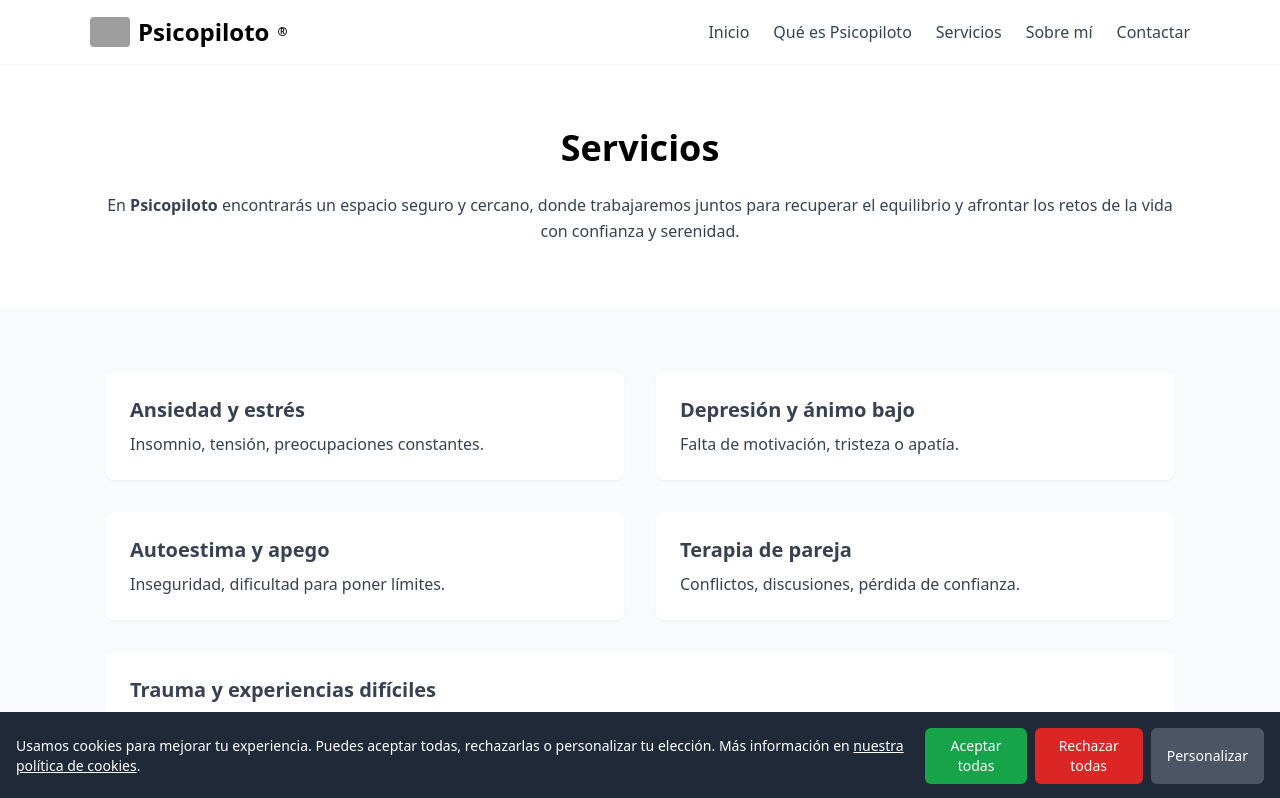
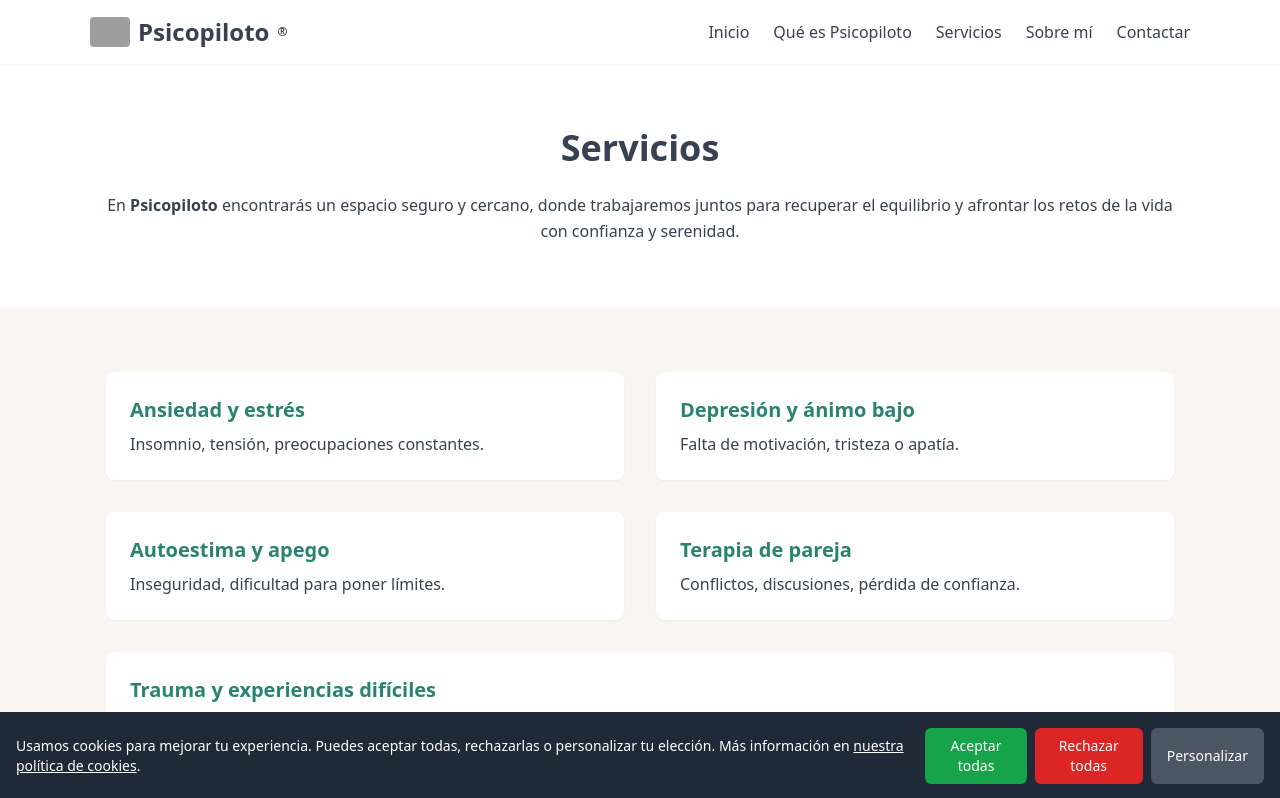
Before and after one commit to psicopiloto/psicopilotopage1, a Next.js app: page /servicios in a window 1280 px wide. Shown: the top 798 px of the page. Built offline with nearby package versions, Linux system fonts and the light colour scheme; grey boxes are pictures that could not be loaded.

Commit message:
Update servicios.js

```diff
--- a/pages/servicios.js
+++ b/pages/servicios.js
@@ -1,45 +1,57 @@
 import Nav from "../components/Nav";
 import Footer from "../components/Footer";
-import Link from "next/link"; // ✅ Importado para evitar el error
+import Link from "next/link";
 
 export default function Servicios() {
   return (
-    <div className="min-h-screen flex flex-col">
+    <div className="min-h-screen flex flex-col font-sans bg-psicopiloto-sand-50 text-psicopiloto-gray-700">
       <Nav />
       <main className="flex-grow pt-16">
         {/* HERO */}
         <section className="py-16 bg-white text-center">
           <div className="container mx-auto max-w-4xl">
-            <h1 className="text-4xl font-bold mb-6">Servicios</h1>
-            <p className="text-gray-700 leading-relaxed">
-              En <strong>Psicopiloto</strong> encontrarás un espacio seguro y cercano,
-              donde trabajaremos juntos para recuperar el equilibrio y afrontar
-              los retos de la vida con confianza y serenidad.
+            <h1 className="text-4xl font-bold mb-6 text-psicopiloto-blue-700">
+              Servicios
+            </h1>
+            <p className="text-psicopiloto-gray-600 leading-relaxed">
+              En <strong>Psicopiloto</strong> encontrarás un espacio seguro y
+              cercano, donde trabajaremos juntos para recuperar el equilibrio y
+              afrontar los retos de la vida con confianza y serenidad.
             </p>
           </div>
         </section>
 
         {/* LISTA DE SERVICIOS */}
-        <section className="py-16 bg-gray-50">
-          <div className="container mx-auto max-w-5xl grid md:grid-cols-2 gap-8 text-gray-700">
-            <div className="p-6 bg-white rounded-lg shadow-sm">
-              <h3 className="font-semibold text-xl mb-2">Ansiedad y estrés</h3>
+        <section className="py-16 bg-psicopiloto-sand-50">
+          <div className="container mx-auto max-w-5xl grid md:grid-cols-2 gap-8 text-psicopiloto-gray-700">
+            <div className="p-6 bg-white rounded-lg shadow-sm hover:shadow-md transition">
+              <h3 className="font-semibold text-xl mb-2 text-psicopiloto-green-600">
+                Ansiedad y estrés
+              </h3>
               <p>Insomnio, tensión, preocupaciones constantes.</p>
             </div>
-            <div className="p-6 bg-white rounded-lg shadow-sm">
-              <h3 className="font-semibold text-xl mb-2">Depresión y ánimo bajo</h3>
+            <div className="p-6 bg-white rounded-lg shadow-sm hover:shadow-md transition">
+              <h3 className="font-semibold text-xl mb-2 text-psicopiloto-green-600">
+                Depresión y ánimo bajo
+              </h3>
               <p>Falta de motivación, tristeza o apatía.</p>
             </div>
-            <div className="p-6 bg-white rounded-lg shadow-sm">
-              <h3 className="font-semibold text-xl mb-2">Autoestima y apego</h3>
+            <div className="p-6 bg-white rounded-lg shadow-sm hover:shadow-md transition">
+              <h3 className="font-semibold text-xl mb-2 text-psicopiloto-green-600">
+                Autoestima y apego
+              </h3>
               <p>Inseguridad, dificultad para poner límites.</p>
             </div>
-            <div className="p-6 bg-white rounded-lg shadow-sm">
-              <h3 className="font-semibold text-xl mb-2">Terapia de pareja</h3>
+            <div className="p-6 bg-white rounded-lg shadow-sm hover:shadow-md transition">
+              <h3 className="font-semibold text-xl mb-2 text-psicopiloto-green-600">
+                Terapia de pareja
+              </h3>
               <p>Conflictos, discusiones, pérdida de confianza.</p>
             </div>
-            <div className="p-6 bg-white rounded-lg shadow-sm md:col-span-2">
-              <h3 className="font-semibold text-xl mb-2">Trauma y experiencias difíciles</h3>
+            <div className="p-6 bg-white rounded-lg shadow-sm hover:shadow-md transition md:col-span-2">
+              <h3 className="font-semibold text-xl mb-2 text-psicopiloto-green-600">
+                Trauma y experiencias difíciles
+              </h3>
               <p>Recuerdos dolorosos, bloqueos emocionales, EMDR.</p>
             </div>
           </div>
@@ -47,7 +59,7 @@ export default function Servicios() {
           {/* CTA */}
           <div className="text-center mt-12">
             <Link href="/contacto">
-              <span className="px-6 py-3 bg-softorange-500 text-white rounded-lg text-lg font-semibold shadow hover:bg-softorange-600 transition">
+              <span className="px-6 py-3 bg-psicopiloto-blue-500 text-white rounded-lg text-lg font-semibold shadow hover:bg-psicopiloto-blue-600 transition">
                 Agenda tu primera cita
               </span>
             </Link>
```
